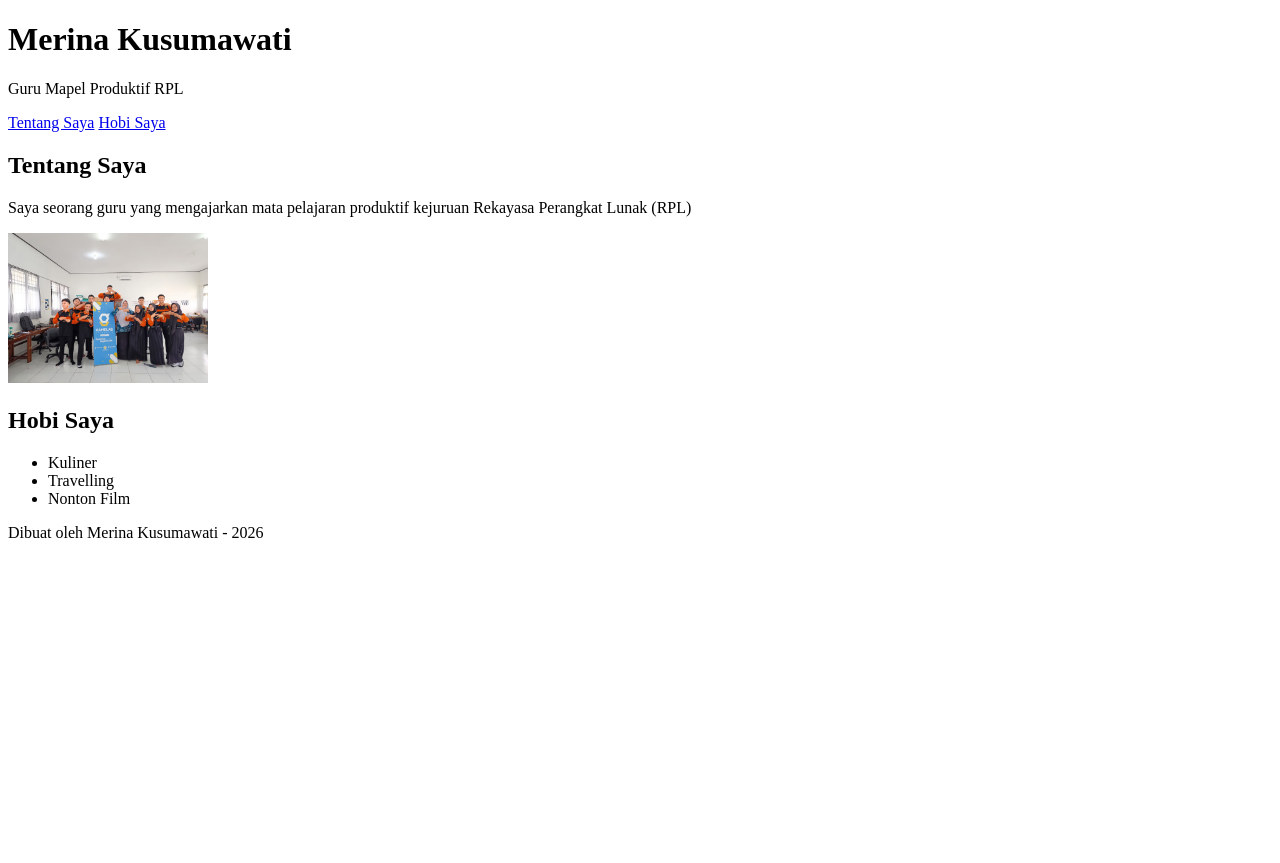
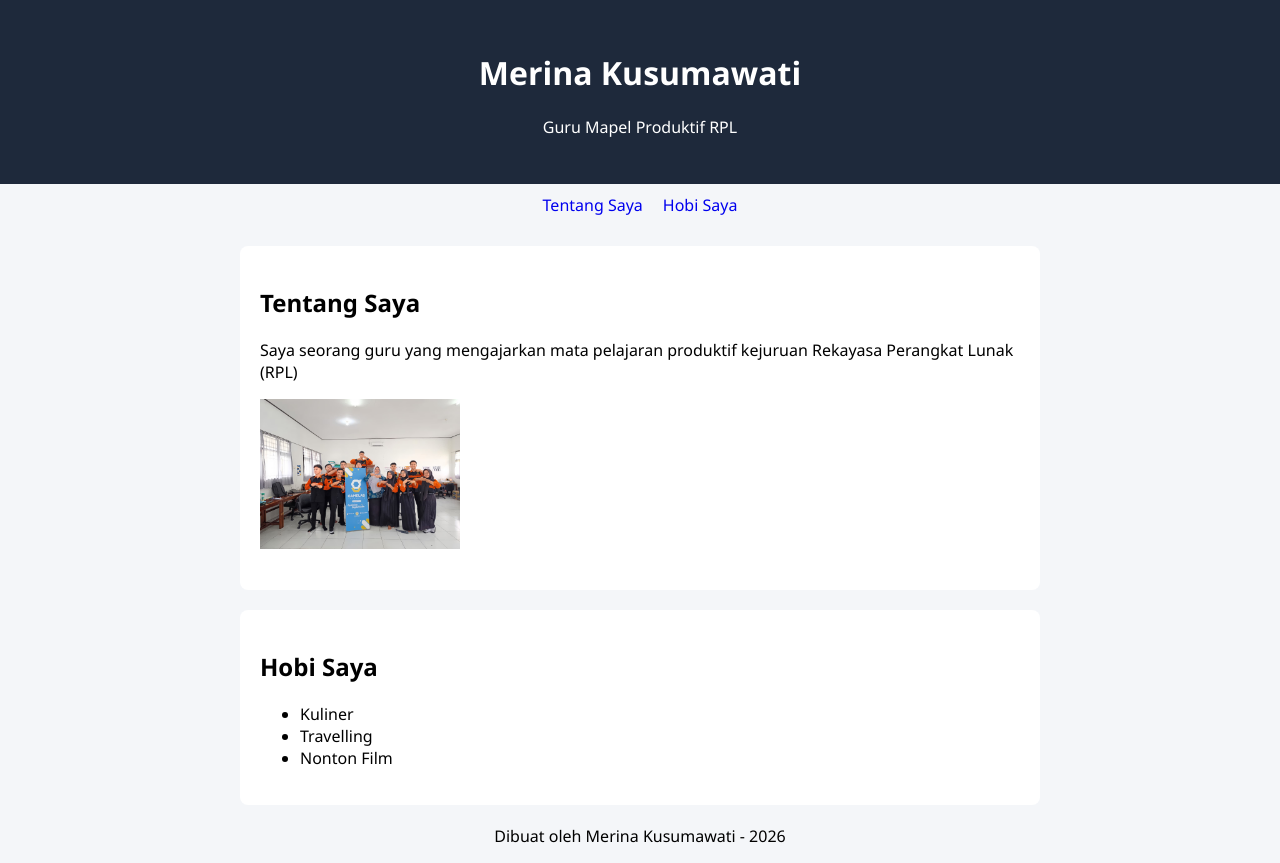
Before and after one commit to smkmuhrpl2324-source/Profil, a plain HTML site: page index.html in a window 1280 px wide. Before the commit the page ends 800 px from the top, so only its background shows below. Drawn offline with Linux system fonts and the light colour scheme.

Commit message:
update style.css

```diff
--- a/index.html
+++ b/index.html
@@ -1,9 +1,10 @@
-<!DOCTYPE html>
+<!doctype html>
 <html lang="en">
   <head>
-    <meta charset="UTF-8">
-    <meta name="viewport" content="width=device-width, initial-scale=1.0">
+    <meta charset="UTF-8" />
+    <meta name="viewport" content="width=device-width, initial-scale=1.0" />
     <title>Profil</title>
+    <link rel="stylesheet" href="style.css" />
   </head>
   <body>
     <header>
@@ -11,14 +12,14 @@
       <p>Guru Mapel Produktif RPL</p>
     </header>
     <nav>
-        <a href="#tentang">Tentang Saya</a>
-        <a href="#hobi">Hobi Saya</a>
+      <a href="tentang">Tentang Saya</a>
+      <a href="hobi">Hobi Saya</a>
     </nav>
     <main>
       <article id="#tentang">
         <h2>Tentang Saya</h2>
-            <p>Saya seorang guru yang mengajarkan mata pelajaran produktif kejuruan Rekayasa Perangkat Lunak (RPL) </p>
-            <p><img src="./WhatsApp Image 2026-03-13 at 7.53.25 AM.jpeg" alt="" width="200px"></p>
+        <p>Saya seorang guru yang mengajarkan mata pelajaran produktif kejuruan Rekayasa Perangkat Lunak (RPL)</p>
+        <p><img src="./WhatsApp Image 2026-03-13 at 7.53.25 AM.jpeg" alt="" width="200px" /></p>
       </article>
       <article id="#hobi">
         <h2>Hobi Saya</h2>
--- a/style.css
+++ b/style.css
@@ -0,0 +1,53 @@
+body {
+  font-family: "Segoe UI", sans-serif;
+  background-color: #f4f6f9;
+  margin: 0;
+}
+
+header {
+  background-color: #1e293b;
+  color: #ffffff;
+  text-align: center;
+  padding: 30px;
+}
+
+nav {
+  display: flex;
+  justify-content: center;
+  gap: 20px;
+  padding: 10px;
+  text-decoration: none;
+}
+
+nav a {
+    text-decoration: none;
+}
+
+main {
+   max-width: 800px;
+   margin: 20px auto;
+}
+
+article {
+    background-color: white; /* Latar putih */
+    padding: 20px;
+    border-radius: 8px;
+    margin-bottom: 20px;
+}
+
+article img {
+    max-width: 100%;
+    height: auto;
+}
+
+@media (max-width: 600px) {
+    nav {
+        flex-direction: column;
+    }
+    main {
+        padding: 10px;
+    }
+}
+ footer {
+    text-align: center;
+ }
```
Lines whose indentation alone changed are shown as unchanged.
